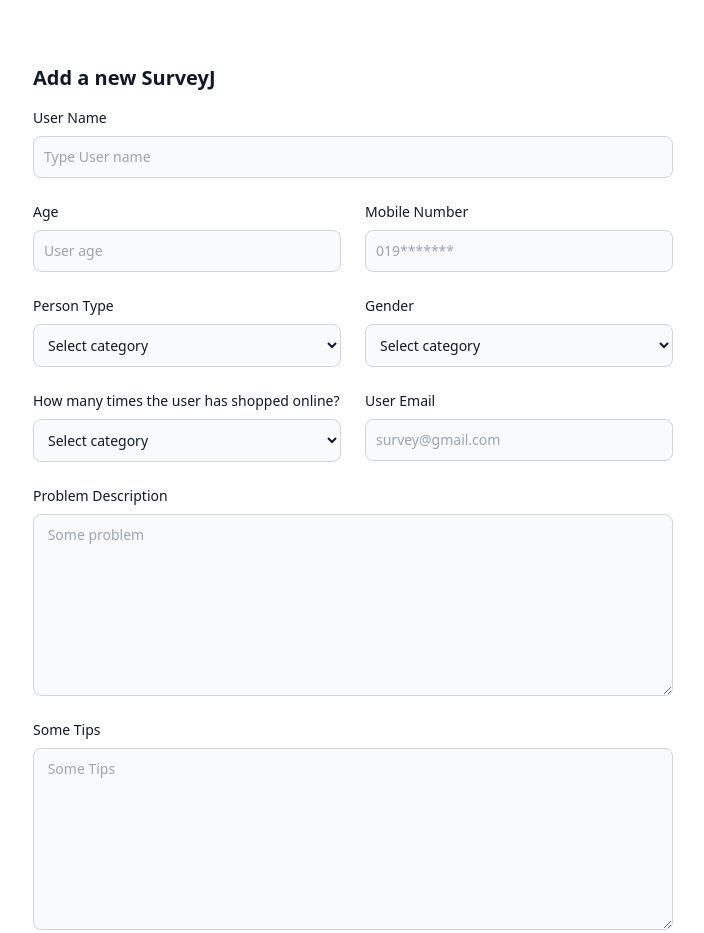
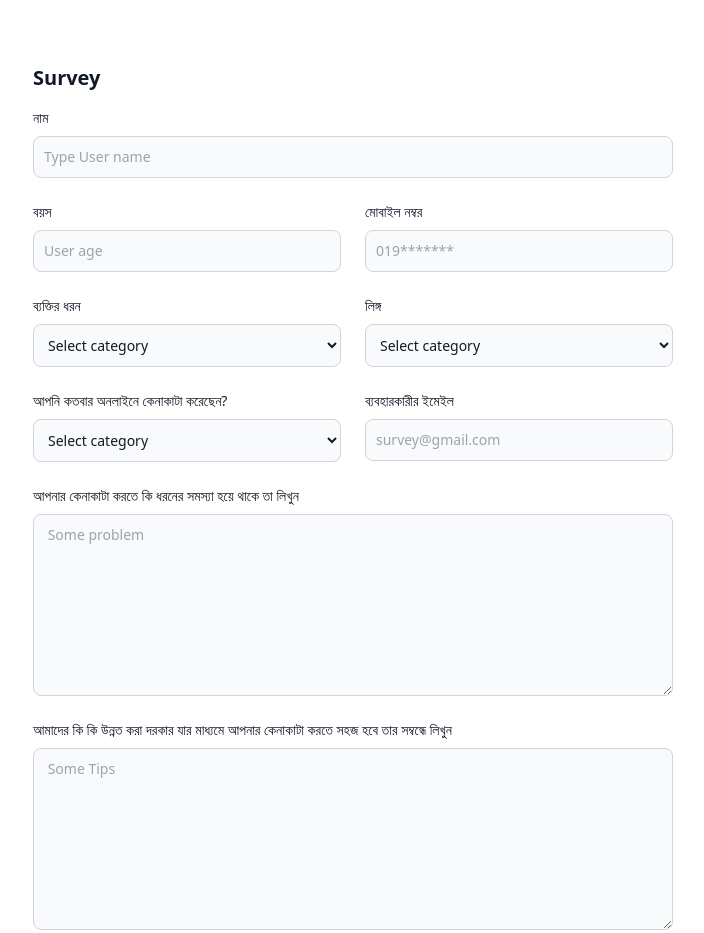
Before and after one commit to Shahriar-Fardows/surveyForm2, a plain HTML site: page index.html in a window 1280 px wide. Shown: the top 933 px of the page, without its empty margins (287-991 px from the left). Drawn offline with nearby package versions, Linux system fonts and the light colour scheme.

Commit message:
code update

```diff
--- a/index.html
+++ b/index.html
@@ -12,7 +12,7 @@
         <div class="py-8 px-4 mx-auto max-w-2xl lg:py-16">
 
           <h2 class="mb-4 text-xl font-bold text-gray-900 dark:text-white">
-             Add a new SurveyJ
+             Survey
           </h2>
           <form name="google-sheet" method="post" autocomplete="off">
             <div class="grid gap-4 sm:grid-cols-2 sm:gap-6">
@@ -20,7 +20,7 @@
                 <label
                   for="name"
                   class="block mb-2 text-sm font-medium text-gray-900 dark:text-white"
-                  >User Name</label
+                  >নাম</label
                 >
                 <input
                   type="text"
@@ -35,7 +35,7 @@
                 <label
                   for="brand"
                   class="block mb-2 text-sm font-medium text-gray-900 dark:text-white"
-                  >Age</label
+                  >বয়স</label
                 >
                 <input
                   type="number"
@@ -49,7 +49,7 @@
                 <label
                   for="price"
                   class="block mb-2 text-sm font-medium text-gray-900 dark:text-white"
-                  >Mobile Number</label
+                  >মোবাইল নম্বর</label
                 >
                 <input
                   type="number"
@@ -63,7 +63,7 @@
                 <label
                   for="category"
                   class="block mb-2 text-sm font-medium text-gray-900 dark:text-white"
-                  >Person Type</label
+                  >ব্যক্তির ধরন</label
                 >
                 <select
                     name="personType"
@@ -71,15 +71,15 @@
                   class="bg-gray-50 border border-gray-300 text-gray-900 text-sm rounded-lg focus:ring-primary-500 focus:border-primary-500 block w-full p-2.5 dark:bg-gray-700 dark:border-gray-600 dark:placeholder-gray-400 dark:text-white dark:focus:ring-primary-500 dark:focus:border-primary-500"
                   required="" >
                   <option  >Select category</option>
-                  <option value="user">user</option>
-                  <option  value="seller">seller</option>
+                  <option value="user">ব্যবহারকারী</option>
+                  <option  value="seller">বিক্রেতা</option>
                 </select>
               </div>
               <div>
                 <label
                   for="category"
                   class="block mb-2 text-sm font-medium text-gray-900 dark:text-white"
-                  >Gender</label
+                  >লিঙ্গ</label
                 >
                 <select
                     name="Gender"
@@ -87,15 +87,15 @@
                   class="bg-gray-50 border border-gray-300 text-gray-900 text-sm rounded-lg focus:ring-primary-500 focus:border-primary-500 block w-full p-2.5 dark:bg-gray-700 dark:border-gray-600 dark:placeholder-gray-400 dark:text-white dark:focus:ring-primary-500 dark:focus:border-primary-500"
                   required="" >
                   <option required >Select category</option>
-                  <option value="male">Male</option>
-                  <option value="female">female</option>
+                  <option value="male">পুরুষ</option>
+                  <option value="female">মহিলা</option>
                 </select>
               </div>
               <div>
                 <label
                   for="category"
                   class="block mb-2 text-sm font-medium text-gray-900 dark:text-white"
-                  >How many times the user has shopped online?</label
+                  >আপনি কতবার অনলাইনে কেনাকাটা করেছেন?</label
                 >
                 <select
                     name="shoppingTimes"
@@ -103,17 +103,17 @@
                   class="bg-gray-50 border border-gray-300 text-gray-900 text-sm rounded-lg focus:ring-primary-500 focus:border-primary-500 block w-full p-2.5 dark:bg-gray-700 dark:border-gray-600 dark:placeholder-gray-400 dark:text-white dark:focus:ring-primary-500 dark:focus:border-primary-500"
                   required="" >
                   <option >Select category</option>
-                  <option value="1-5 times">1-5 times</option>
-                  <option value="5-10 times">5-10 times</option>
-                  <option value="sometimes">Sometimes</option>
-                  <option value="regular">Regular</option>
+                  <option value="1-5 times">১-৫ বার</option>
+                  <option value="5-10 times">৬-১০ বার</option>
+                  <option value="sometimes">মাঝে মাঝে</option>
+                  <option value="regular">নিয়মিত</option>
                 </select>
               </div>
               <div>
                 <label
                   for="item-weight"
                   class="block mb-2 text-sm font-medium text-gray-900 dark:text-white"
-                  >User Email</label
+                  >ব্যবহারকারীর ইমেইল</label
                 >
                 <input
                   type="email"
@@ -128,7 +128,7 @@
                 <label
                   for="description"
                   class="block mb-2 text-sm font-medium text-gray-900 dark:text-white"
-                  >Problem Description</label
+                  >আপনার কেনাকাটা করতে কি ধরনের সমস্যা হয়ে থাকে তা লিখুন</label
                 >
                 <textarea
                   id="description"
@@ -142,7 +142,7 @@
                 <label
                   for="description"
                   class="block mb-2 text-sm font-medium text-gray-900 dark:text-white"
-                  >Some Tips</label
+                  >আমাদের কি কি উন্নত করা দরকার যার মাধ্যমে আপনার কেনাকাটা করতে সহজ হবে তার সম্বন্ধে লিখুন</label
                 >
                 <textarea
                   id="description"
```
